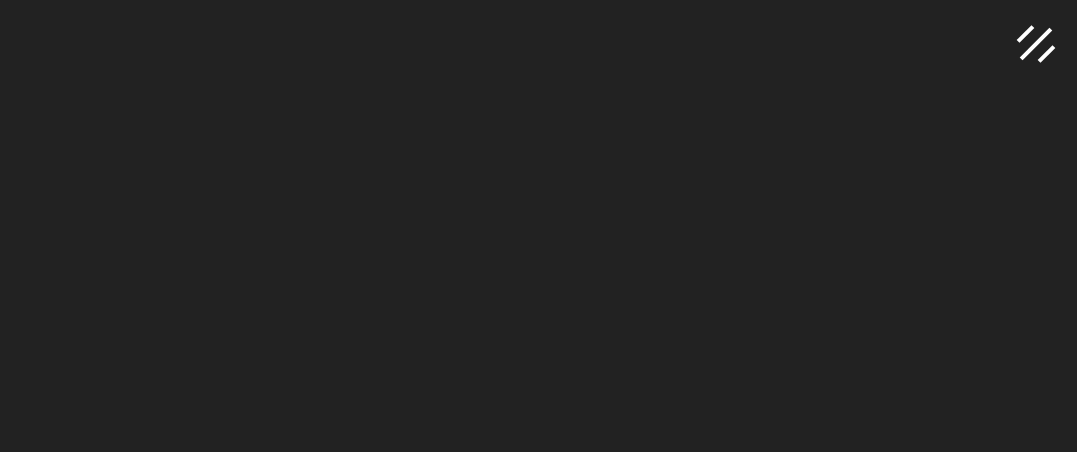
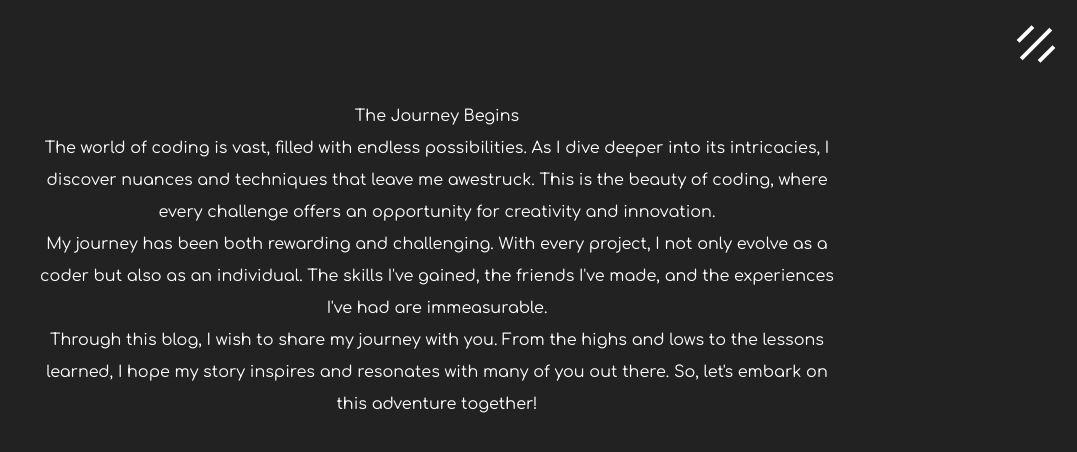
Before and after one commit to Immortal-Ink/immortal.ink, a plain HTML site: page ryuuko.html in a window 1280 px wide. Shown: the whole page, without its empty margins (203-1280 px from the left). Drawn offline with nearby package versions, Linux system fonts and the light colour scheme.

Commit message:
Site Updates

```diff
--- a/ryuuko.html
+++ b/ryuuko.html
@@ -4,7 +4,7 @@
   <meta charset="UTF-8">
   <meta http-equiv="X-UA-Compatible" content="IE=edge">
   <meta name="viewport" content="width=device-width, initial-scale=1">
-  <title>CodePen - Immortal.ink Main</title>
+  <title>Project Ryuuko</title>
   <link rel="stylesheet" href="https://cdnjs.cloudflare.com/ajax/libs/meyer-reset/2.0/reset.min.css">
   <link rel='stylesheet' href='https://cdnjs.cloudflare.com/ajax/libs/font-awesome/4.5.0/css/font-awesome.min.css'><link rel="stylesheet" href="./style.css">
 
@@ -25,7 +25,22 @@
     <i class="close-trigger-bar right"></i>
   </span>
 
-<!--  body content goes here-->
+  <!--  body content goes here-->
+
+  <div class="sp">
+    <h2 style="text-align:center; font-family: 'Comfortaa', sans-serif;">The Journey Begins</h2>
+    <p>
+      The world of coding is vast, filled with endless possibilities. As I dive deeper into its intricacies, I discover nuances and techniques that leave me awestruck. This is the beauty of coding, where every challenge offers an opportunity for creativity and innovation.
+    </p>
+    <p>
+      My journey has been both rewarding and challenging. With every project, I not only evolve as a coder but also as an individual. The skills I've gained, the friends I've made, and the experiences I've had are immeasurable.
+    </p>
+    <p>
+      Through this blog, I wish to share my journey with you. From the highs and lows to the lessons learned, I hope my story inspires and resonates with many of you out there. So, let's embark on this adventure together!
+    </p>
+  </div>
+
+
 
   <div class="inner-container">
     <i class="menu-bg top"></i>
--- a/style.css
+++ b/style.css
@@ -276,3 +276,13 @@ html,body {
     font-size: 14px; /* Decrease the font size on mobile for better readability */
   }
 }
+
+.sp {
+  line-height: 2;
+  color: white;
+  text-align:center;
+  font-family: 'Comfortaa', sans-serif;
+  max-width: 800px;
+  margin: 20px auto;
+  margin-top: 100px;
+}
```
Also changed, not shown: about.html (+1 -1 lines), contact.html (+1 -1 lines), index.html (+1 -1 lines).
